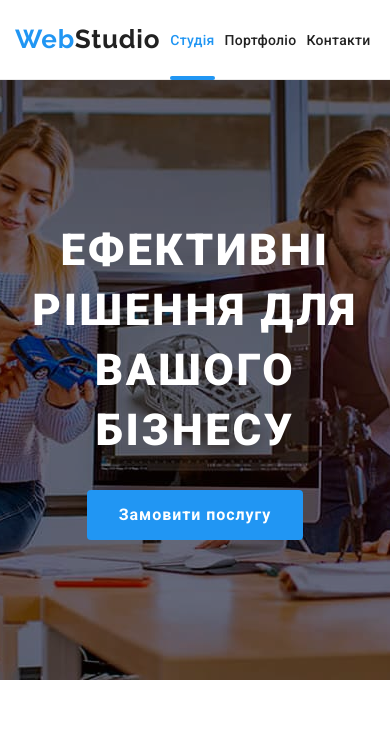
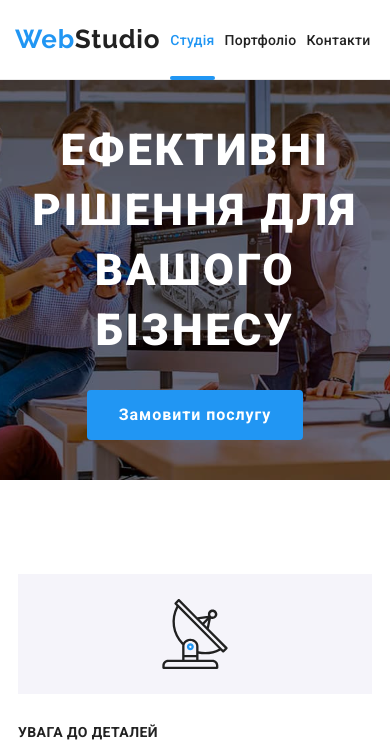
Before and after one commit to vitalii-kulishov/git-webstudio-2, a plain HTML site: page index.html in a window 390 px wide. Shown: the top 747 px of the page. Drawn offline with Linux system fonts and the light colour scheme.

Commit message:
адаптивний герой

```diff
--- a/css/style.css
+++ b/css/style.css
@@ -757,6 +757,10 @@
       align-content: flex-end;
    }
 
+   .hero{
+      height: 400px;
+   }
+
    .features__inner {
       max-width: 354px;
    }
```
